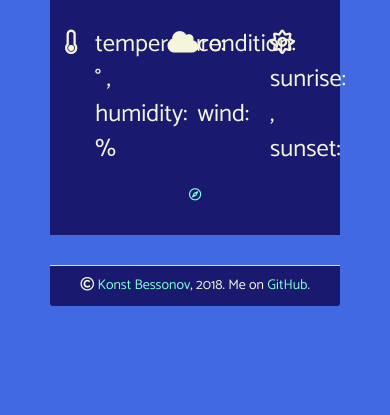
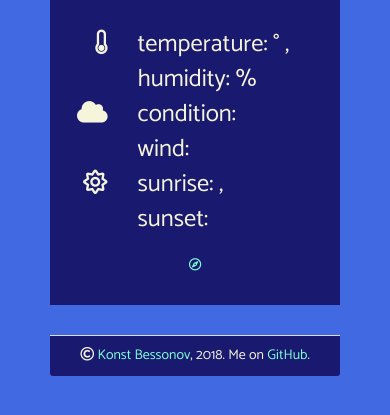
Before and after one commit to KonstBessonov/local-weather, a plain HTML site: page index.html in a window 390 px wide. Shown: the part 267-682 px from the top of the page. Drawn offline with nearby package versions, Linux system fonts and the light colour scheme.

Commit message:
Some adaptive

```diff
--- a/index.html
+++ b/index.html
@@ -25,21 +25,21 @@
                 <br>
                 <div class="row text-left">
 
-                    <div class="col-xs-1 text-right">
+                    <div class="col-md-1 col-xs-3 text-right">
                         <i class="fas fa-thermometer-empty"></i>
                     </div>
-                    <div class="col-xs-3">
+                    <div class="col-md-3 col-xs-9">
                         <div id="main">temperature:
                             <span id="current-temp"></span>&deg;
                             <span class="span-clickable" id="temp-units"></span>, humidity:
                             <span id="current-humi"></span>%</div>
                     </div>
 
-                    <div class="col-xs-1 text-right">
+                    <div class="col-md-1 col-xs-3 text-right">
                         <i class="fas fa-cloud"></i>
                     </div>
 
-                    <div class="col-xs-3">
+                    <div class="col-md-3 col-xs-9">
                         <div id="weather-conditions">condition:
                             <span id="weather-cond"></span>
                             <img id="weather-cond-img" src="" alt="" />
@@ -49,11 +49,11 @@
                         </div>
                     </div>
 
-                    <div class="col-xs-1 text-right">
+                    <div class="col-md-1 col-xs-3 text-right">
                         <i class="far fa-sun"></i>
                     </div>
 
-                    <div class="col-xs-3">
+                    <div class="col-md-3 col-xs-9">
                         sunrise:
                         <span id="sunrise-time"></span>,
                         <br> sunset:
```
